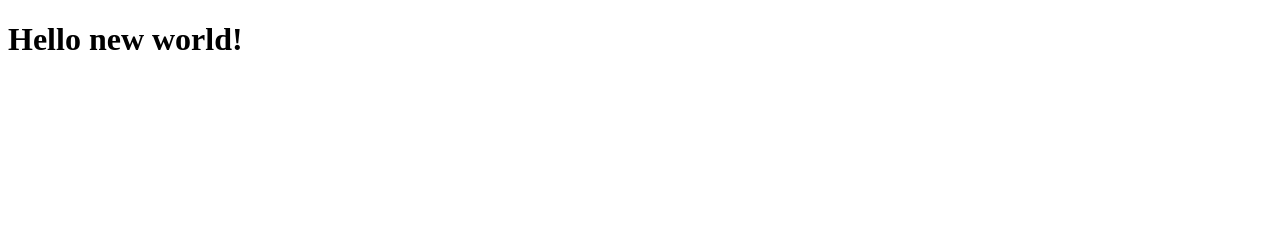
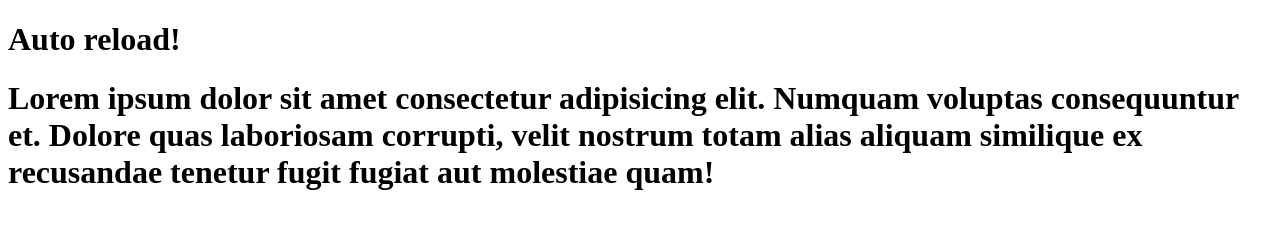
Before and after one commit to JuckM4n/basics_of_layout, a plain HTML site: page index.html in a window 1280 px wide. Drawn offline with Linux system fonts and the light colour scheme.

Commit message:
index updates

```diff
--- a/index.html
+++ b/index.html
@@ -1,5 +1,5 @@
 <!DOCTYPE html>
-<html lang="en">
+<html lang="ru">
 <head>
     <meta charset="UTF-8">
     <meta name="viewport" content="width=device-width, initial-scale=1.0">
@@ -7,6 +7,7 @@
     <title>Document</title>
 </head>
 <body>
-        <h1>Hello new world!</h1>
+    <h1>Auto reload!</h1>
+    <h1>Lorem ipsum dolor sit amet consectetur adipisicing elit. Numquam voluptas consequuntur et. Dolore quas laboriosam corrupti, velit nostrum totam alias aliquam similique ex recusandae tenetur fugit fugiat aut molestiae quam!</h1>
 </body>
 </html>
```
